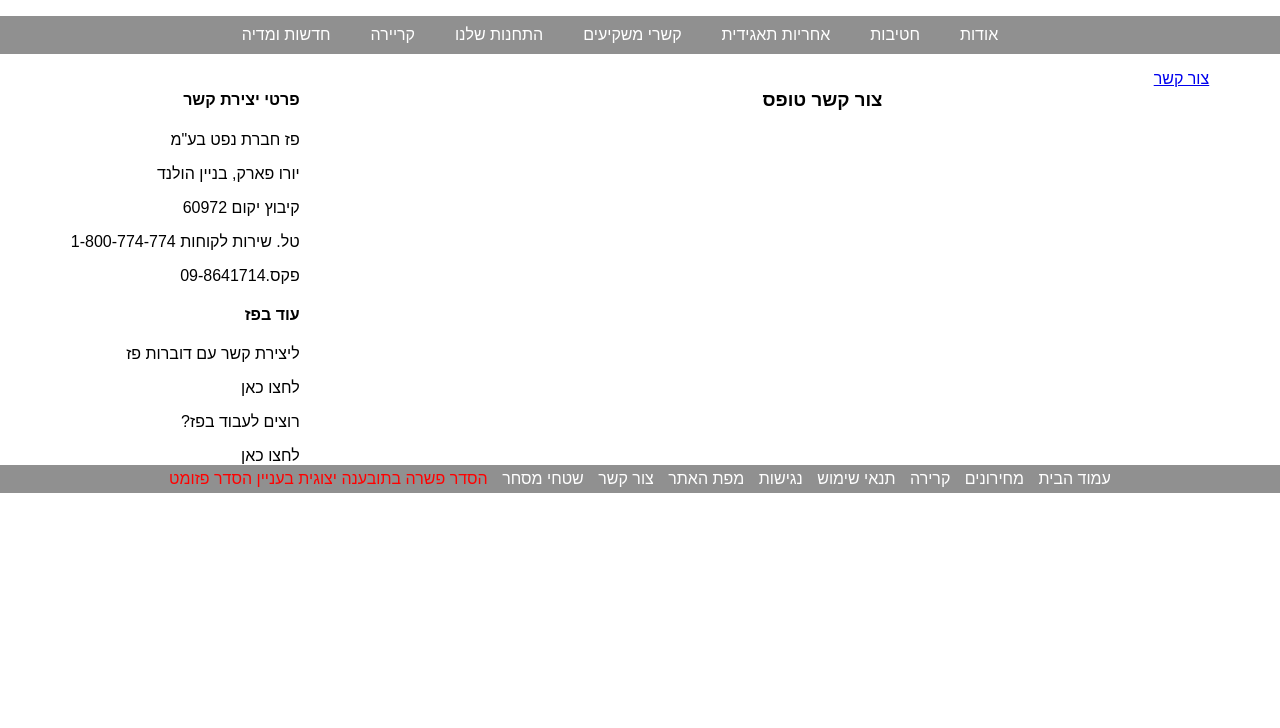
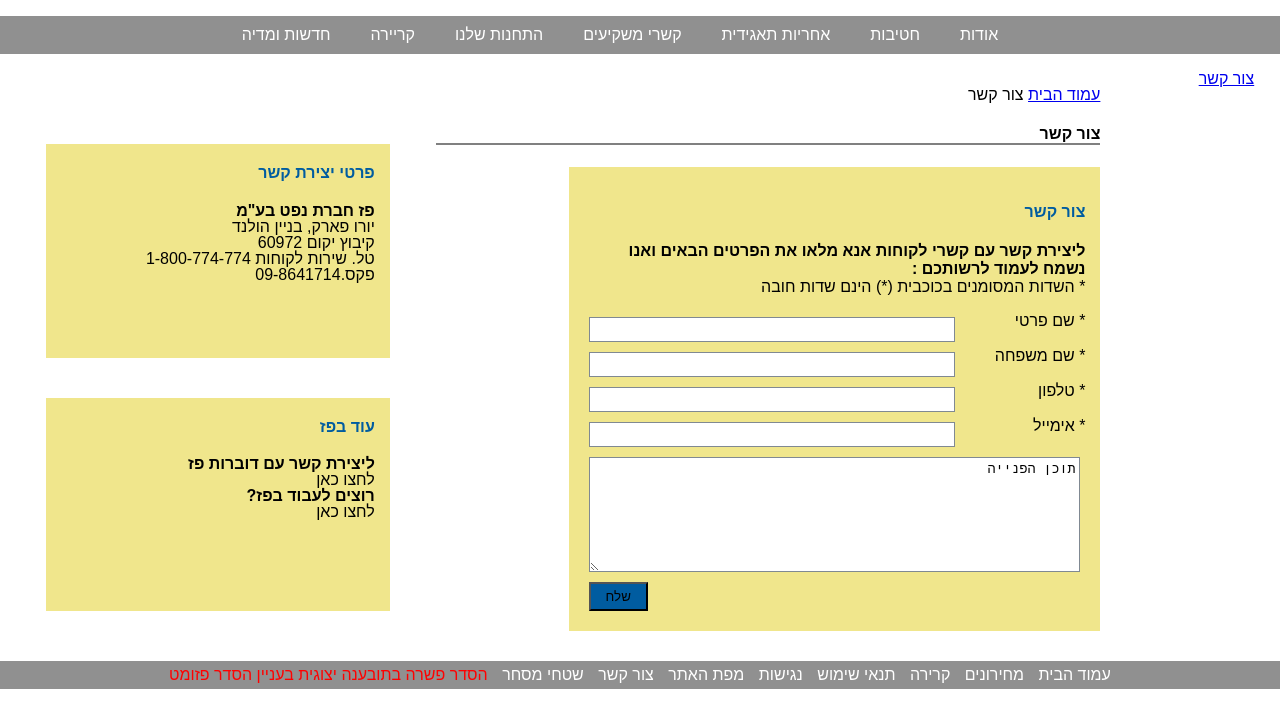
Before and after one commit to imsigal/MidCourseExe, a plain HTML site: page contact.html in a window 1280 px wide. Drawn offline with Linux system fonts and the light colour scheme.

Commit message:
contact page design

```diff
--- a/contact.html
+++ b/contact.html
@@ -87,24 +87,68 @@
                     <a href="mailto:info@site.com">צור&nbsp;קשר</a>
                 </div>
                 <div class="contact-form">
-                    <h3>צור קשר טופס</h3>
-                    <form></form>
+                    <p>
+                        <a href="#">עמוד הבית</a>
+                        צור קשר
+                    </p>
+                    <h4>צור קשר </h4>
+                    <!---->
+                    <form>
+                    <!-- <div class="form"> -->
+                        <h4 class="blue-header">צור קשר</h4>
+                        <p ><strong>
+                            ליצירת קשר עם קשרי לקוחות אנא מלאו את הפרטים הבאים ואנו נשמח לעמוד לרשותכם :</strong>
+                            <br>* השדות המסומנים בכוכבית (*) הינם שדות חובה
+                        </p>
+
+                        <div class="form-group">
+                                <label for="fname">* שם פרטי</label>
+                                <input  class="input-control" id="fname" name="fname" type="text" required />
+                        </div>
+                        <div class="form-group">
+                                <label for="lname">*  שם משפחה</label>
+                                <input  class="input-control" id="lname" name="lname" type="text" required  />
+                        </div>
+
+                        <div class="form-group">
+                                <label for="phone">* טלפון</label>
+                                <input  class="input-control" id="phone" name="phone" type="text" required/>
+                        </div>
+
+                        <div class="form-group">
+                                <label for ="email">* אימייל</label>
+                                <input  class="input-control"  id="email" type="email" required/>
+                        </div>
+
+                        <div class="form-group">
+                            <textarea class="input-control" rows="7">תוכן הפנייה</textarea>
+                        </div>
+
+                        <div class="form-group">
+                                <button >שלח</button>
+                        </div>
+
+                    <!---->
+                    </form>
                 </div>
                 <div class="contact-details">
-                        <div>
-                            <h4>פרטי יצירת קשר</h4>
-                            <p>פז חברת נפט בע"מ</p>
-                            <p>יורו פארק, בניין הולנד</p>
-                            <p>קיבוץ יקום 60972</p>
-                            <p>טל. שירות לקוחות 1-800-774-774</p>
-                            <p>פקס.09-8641714</p>
+                        <br>
+                        <br>
+                        <br>
+                        <div class="section">
+                            <h4 class="blue-header">פרטי יצירת קשר</h4>
+                            <p><strong>פז חברת נפט בע"מ</strong><br>יורו פארק, בניין הולנד<br>
+                                קיבוץ יקום 60972<br>טל. שירות לקוחות 1-800-774-774
+                                <br>פקס.09-8641714
+                            </p>
                         </div>
-                        <div>
-                                <h4>עוד בפז</h4>
-                                <p>ליצירת קשר עם דוברות פז</p>
-                                <a>לחצו כאן</a>
-                                <p>רוצים לעבוד בפז?</p>
-                                <a>לחצו כאן</a>
+                        <div class="section">
+                                <h4 class="blue-header">עוד בפז</h4>
+                                <p><strong>ליצירת קשר עם דוברות פז</strong><br>
+                                    <a>לחצו כאן</a>
+                                    <br><strong>רוצים לעבוד בפז?</strong><br>
+                                    <a>לחצו כאן</a>
+                                </p>
                         </div>
 
                     </div>
--- a/contactstyle.css
+++ b/contactstyle.css
@@ -3,16 +3,71 @@
 #main-contact{
     display: flex;
     justify-content: space-evenly;
+    margin-bottom: 30px ;
 }
 
+/* #main-contact>div.contact-form{
+  width: 40%;
+} */
+
 #main-contact>div.contact-menu {
-    width: 20%;
+    width: 10%;
+
   }
 
-  #main-contact>div.contact-form{
-    width: 40%;
+  #main-contact>div.contact-details{
+    width: 30%;
+    display: flex;
+    flex-direction: column;
+  }
+  #main-contact>div.contact-details>div.section {
+    height: 50%;
+    margin: 20px;
+    background-color: khaki;
+    padding:0 15px;
+    /* background-image: url("images/small_cube_bg.png");
+    background-repeat: no-repeat; */
+    line-height: 1;
   }
 
-  /* #main-contact>div.contact-details{
-    width: 30%;
-  } */
+  #main-contact>div.contact-form>h4{
+    border-bottom: 2px solid gray;
+  }
+
+  #main-contact>div.contact-form>form{
+    /* background-image: url("images/cube_bg.png");
+    background-repeat: no-repeat;
+    background-size: auto; */
+    background-color: khaki;
+    padding: 15px;
+    width:80%;
+  }
+  .blue-header{
+    color: rgb(0, 92, 160);
+  }
+
+  .form-group {
+    display: flex;
+    flex-direction: row;
+  }
+
+  .form-group label {
+    flex: none;
+    display: block;
+    width: 125px;
+  }
+
+  .form-group .input-control {
+    flex: 1 1 auto;
+    display: block;
+    margin: 5px;
+    padding: 4px;
+    border:1px solid rgb(128,137,146);
+  }
+
+  button {
+    padding: 5px 15px;
+    margin: 5px;
+    background-color: rgb(0, 92, 160);
+    margin-right: auto;
+  }
--- a/style.css
+++ b/style.css
@@ -5,7 +5,7 @@ body{
     text-align: right;
     direction:rtl ;
     margin: 0;
-    font-family: Arial, Helvetica, sans-serif;
+    font-family: 'Arial (Hebrew)', Arial;
 }
 
 .menu{
```
Also changed, not shown: images/cube_bg.png (added).
